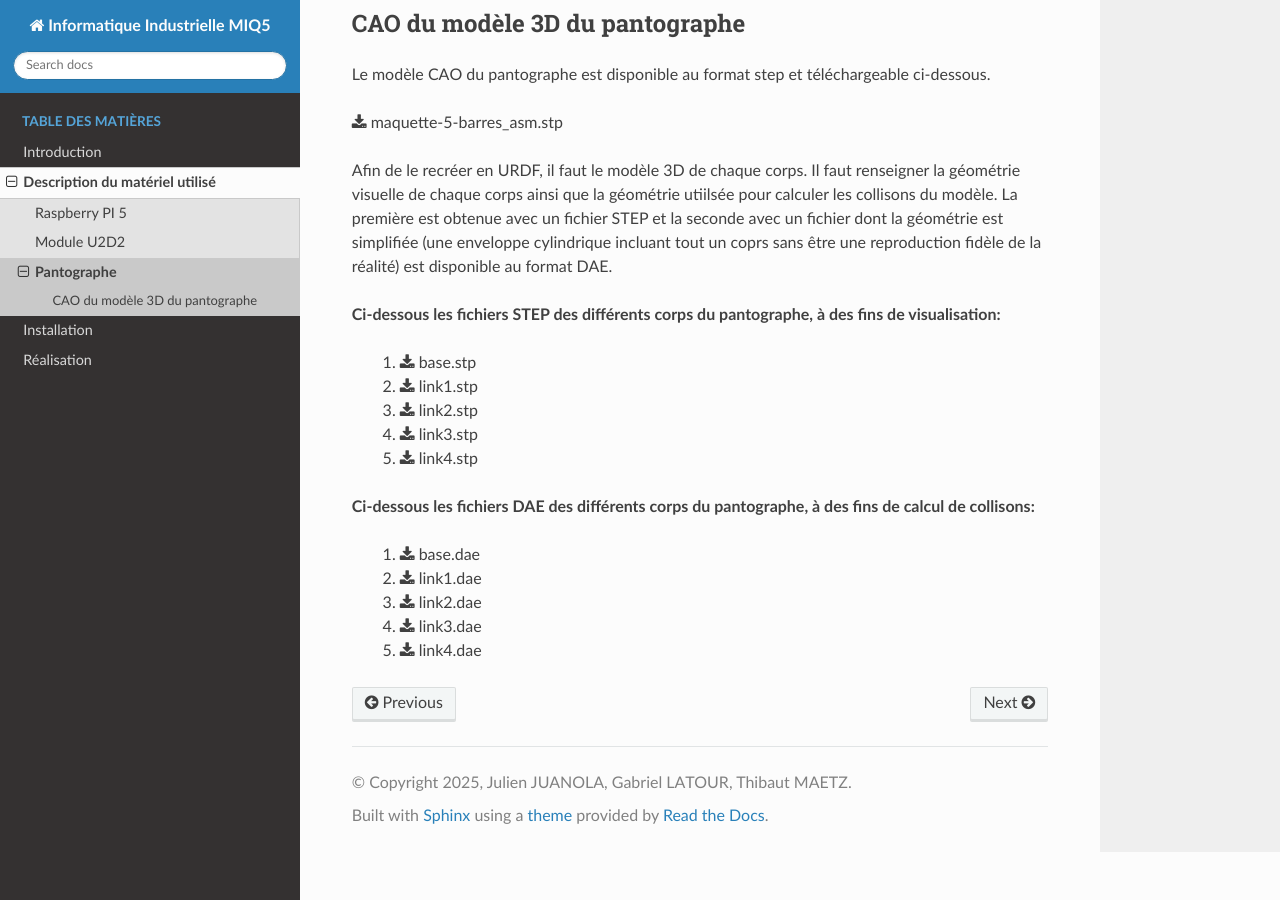
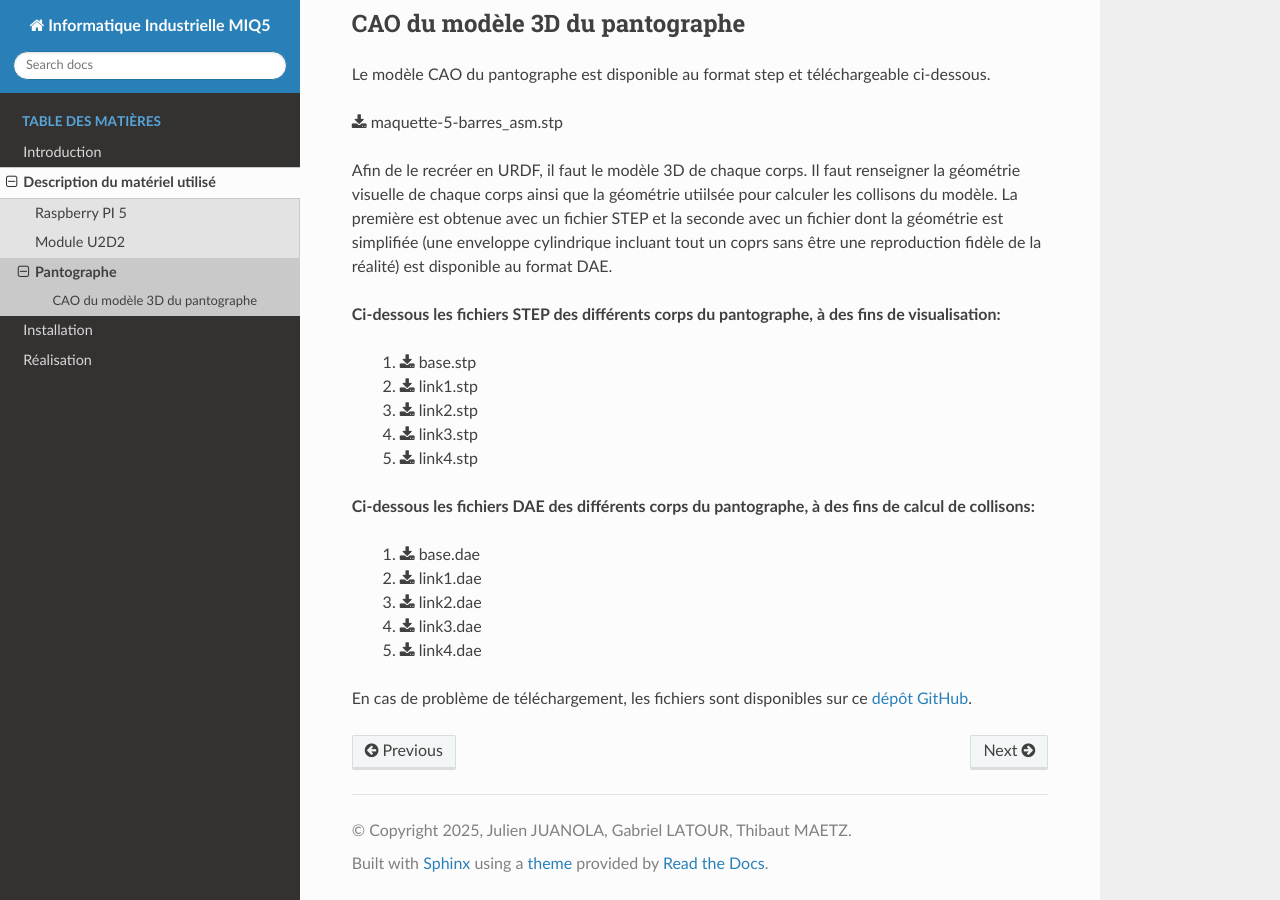
Before and after one commit to GabLat/info_indus_tutoriel, a Sphinx documentation site: the page built from doc/sphinx/source/a01_materiel/p01_03_pantographe.rst, in a window 1280 px wide and 900 px high, scrolled down 641 px. Built offline with Sphinx 7.4.7 and the Read the Docs theme 3.1.0, drawn with Linux system fonts in a browser that asks for light colours.

Commit message:
Fix cad problem

```diff
--- a/doc/sphinx/source/a01_materiel/p01_03_pantographe.rst
+++ b/doc/sphinx/source/a01_materiel/p01_03_pantographe.rst
@@ -36,3 +36,5 @@ Afin de le recréer en URDF, il faut le modèle 3D de chaque corps. Il faut rens
    #. :download:`link2.dae <cad/link2.dae>`
    #. :download:`link3.dae <cad/link3.dae>`
    #. :download:`link4.dae <cad/link4.dae>`
+
+En cas de problème de téléchargement, les fichiers sont disponibles sur ce `dépôt GitHub <https://github.com/yguel/informatique_industrielle_avec_ROS2>`_.
```
